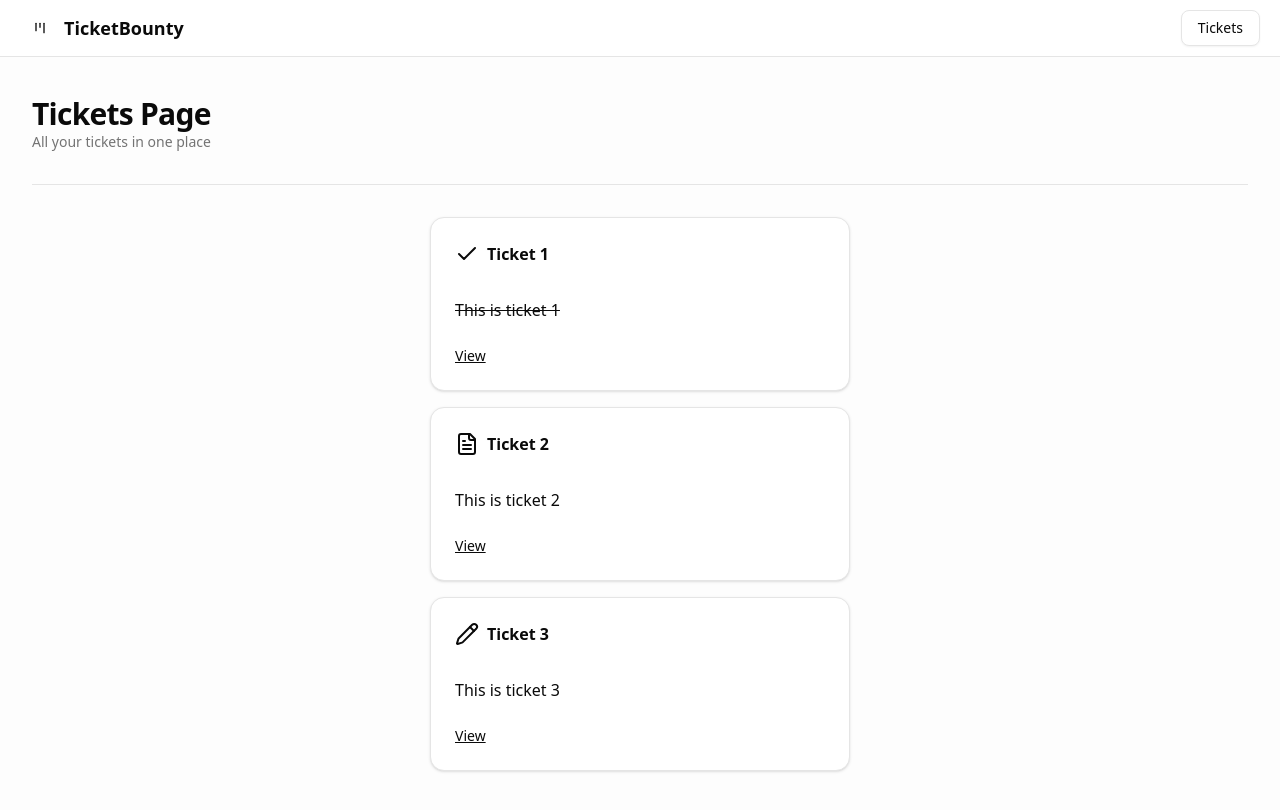
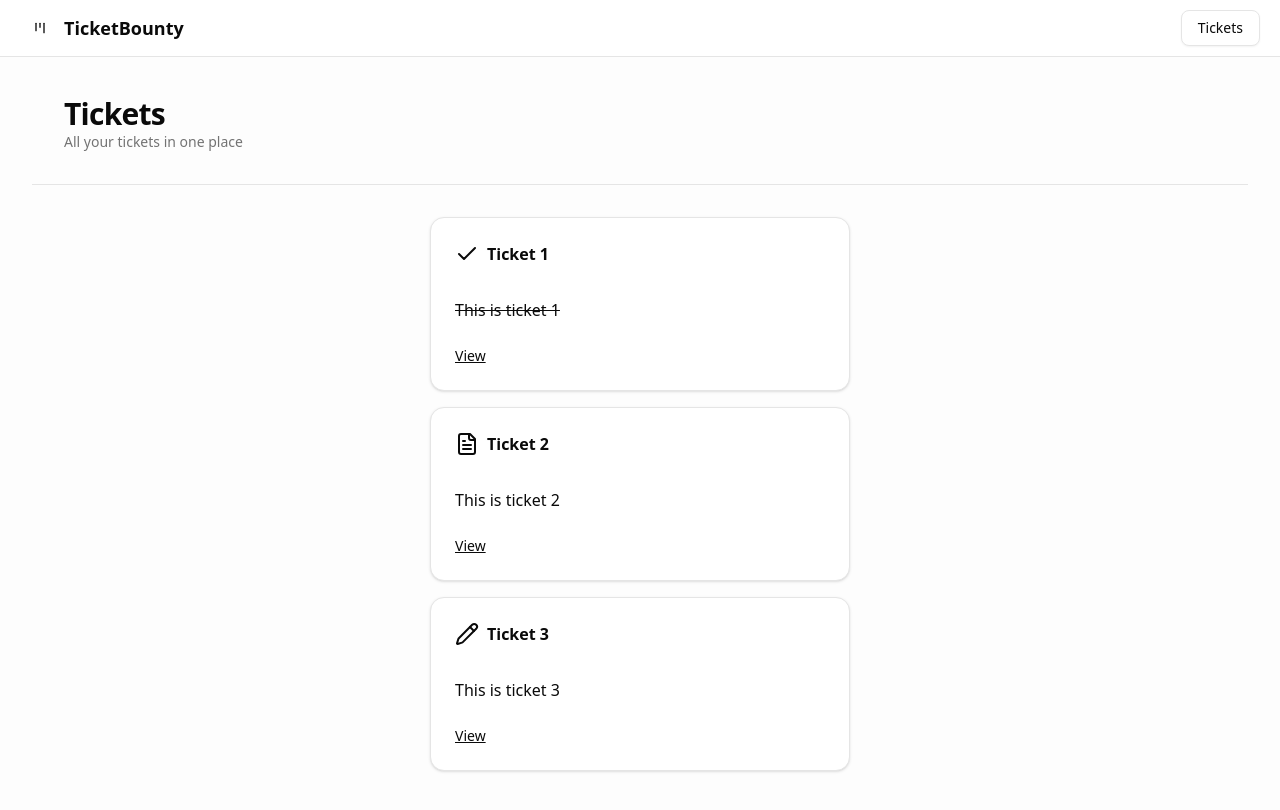
Before and after one commit to EF1874/the-road-to-next, a Next.js app: page /tickets in a window 1280 px wide. Shown: the top 810 px of the page. Built offline with nearby package versions, Linux system fonts and the light colour scheme.

Commit message:
heading组件

```diff
--- a/src/app/page.tsx
+++ b/src/app/page.tsx
@@ -1,13 +1,11 @@
 import Link from 'next/link';
 import { ticketsPath } from '@/paths';
+import { Heading } from '@/components/heading';
 
 const HomePage = () => {
     return (
-        <div className='flex flex-col gap-y-8'>
-            <h2 className='text-3xl font-bold tracking-tight'>Home Page</h2>
-            <p className='text-sm text-muted-foreground'>
-                Your home place to start
-            </p>
+        <div className='flex1 flex flex-col gap-y-8'>
+            <Heading title='Home' description='Your home place to start' />
 
             <div className='flex flex-1 flex-col items-center'>
                 <Link href={ticketsPath} className=' underline'>
--- a/src/app/tickets/page.tsx
+++ b/src/app/tickets/page.tsx
@@ -11,6 +11,7 @@ import { Separator } from '@/components/ui/separator';
 import { initTickets } from '@/data';
 import { ticketPath } from '@/paths';
 import { LucideCheck, LucideFileText, LucidePencil } from 'lucide-react';
+import { Heading } from '@/components/heading';
 
 const TICK_ICON = {
     OPEN: <LucideFileText />,
@@ -20,16 +21,11 @@ const TICK_ICON = {
 
 const TicketsPage = () => {
     return (
-        <div className='flex flex-col gap-y-8'>
-            <div>
-                <h2 className='text-3xl font-bold tracking-tight'>
-                    Tickets Page
-                </h2>
-                <p className='text-sm text-muted-foreground'>
-                    All your tickets in one place
-                </p>
-            </div>
-            <Separator />
+        <div className='flex1 flex flex-col gap-y-8'>
+            <Heading
+                title='Tickets'
+                description='All your tickets in one place'
+            />
 
             <div className='flex flex-1 flex-col items-center gap-y-4 animate-fade-in-from-top'>
                 {initTickets.map(ticket => (
--- /dev/null
+++ b/src/components/heading.tsx
@@ -0,0 +1,24 @@
+import { Separator } from './ui/separator';
+
+export const Heading = ({
+    title,
+    description
+}: {
+    title: string;
+    description?: string;
+}) => {
+    return (
+        <>
+            <div className="px-8">
+                <h2 className='text-3xl font-bold tracking-tight'>{title}</h2>
+                {description && (
+                    <p className='text-sm text-muted-foreground'>
+                        {description}
+                    </p>
+                )}
+            </div>
+
+            <Separator />
+        </>
+    );
+};
```
